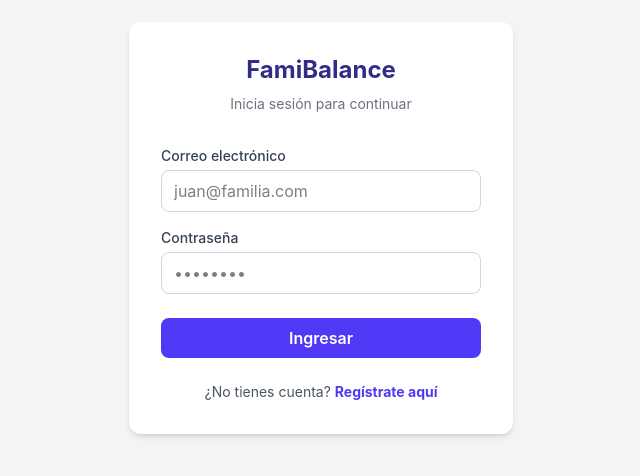
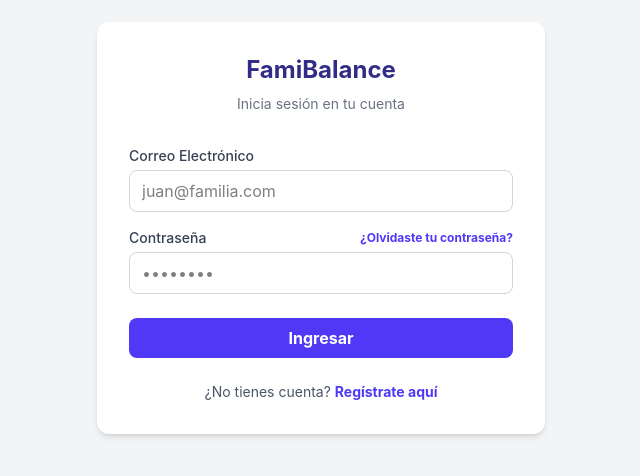
Before and after one commit to Rhoy16/p1prograWebG1, a React (Vite) app in the folder famibalance-app/: page /login in a window 1280 px wide. Shown: the part 172-648 px from the top of the page, without its empty margins (319-959 px from the left). Built offline with nearby package versions, Linux system fonts and the light colour scheme.

Commit message:
Actualizar componente Login con manejo de estado y formulario gestionado

```diff
--- a/famibalance-app/src/views/login.jsx
+++ b/famibalance-app/src/views/login.jsx
@@ -1,55 +1,67 @@
+import { useState } from 'react';
 import { useNavigate, Link } from 'react-router-dom';
 
 const Login = () => {
   const navigate = useNavigate();
 
-  // por ahora solo redirige, despues va la validación
-  const handleSubmit = (e) => {
+  // estados para capturar lo que el usuario escribe
+  const [correo, setCorreo] = useState('');
+  const [password, setPassword] = useState('');
+
+  const manejarLogin = (e) => {
     e.preventDefault();
+
+    console.log(`Iniciando sesión con: ${correo}`);
     navigate('/dashboard');
   };
 
   return (
-    <div className="min-h-screen bg-gray-100 flex items-center justify-center">
-      <div className="bg-white p-8 rounded-xl shadow-md w-96">
+    <div className="min-h-screen bg-gray-100 flex items-center justify-center p-4">
+      <div className="bg-white p-8 rounded-xl shadow-md w-full max-w-md">
 
         <div className="text-center mb-8">
           <h1 className="text-2xl font-bold text-indigo-900">FamiBalance</h1>
-          <p className="text-sm text-gray-500 mt-2">Inicia sesión para continuar</p>
+          <p className="text-sm text-gray-500 mt-2">Inicia sesión en tu cuenta</p>
         </div>
 
-        <form onSubmit={handleSubmit}>
+        <form onSubmit={manejarLogin}>
           <div className="mb-4">
-            <label className="block text-sm font-medium text-gray-700 mb-1">
-              Correo electrónico
-            </label>
+            <label className="block text-sm font-medium text-gray-700 mb-1">Correo Electrónico</label>
             <input
               type="email"
+              value={correo}
+              onChange={(e) => setCorreo(e.target.value)}
+              className="w-full border border-gray-300 rounded-lg px-3 py-2 focus:outline-none focus:ring-2 focus:ring-indigo-500"
               placeholder="juan@familia.com"
-              className="w-full border border-gray-300 rounded-lg px-3 py-2 focus:outline-none focus:ring-2 focus:ring-indigo-500"
               required
             />
           </div>
 
           <div className="mb-6">
-            <label className="block text-sm font-medium text-gray-700 mb-1">
-              Contraseña
-            </label>
+            <div className="flex justify-between items-center mb-1">
+              <label className="block text-sm font-medium text-gray-700">Contraseña</label>
+              <Link to="/recuperar" className="text-xs font-bold text-indigo-600 hover:text-indigo-800">
+                ¿Olvidaste tu contraseña?
+              </Link>
+            </div>
             <input
               type="password"
+              value={password}
+              onChange={(e) => setPassword(e.target.value)}
+              className="w-full border border-gray-300 rounded-lg px-3 py-2 focus:outline-none focus:ring-2 focus:ring-indigo-500"
               placeholder="••••••••"
-              className="w-full border border-gray-300 rounded-lg px-3 py-2 focus:outline-none focus:ring-2 focus:ring-indigo-500"
               required
             />
           </div>
 
           <button
             type="submit"
-            className="w-full bg-indigo-600 text-white font-semibold py-2 px-4 rounded-lg hover:bg-indigo-700 transition"
+            className="w-full bg-indigo-600 text-white font-bold py-2 px-4 rounded-lg hover:bg-indigo-700 transition"
           >
             Ingresar
           </button>
         </form>
+
         <div className="mt-6 text-center">
           <p className="text-sm text-gray-600">
             ¿No tienes cuenta?{' '}
```
